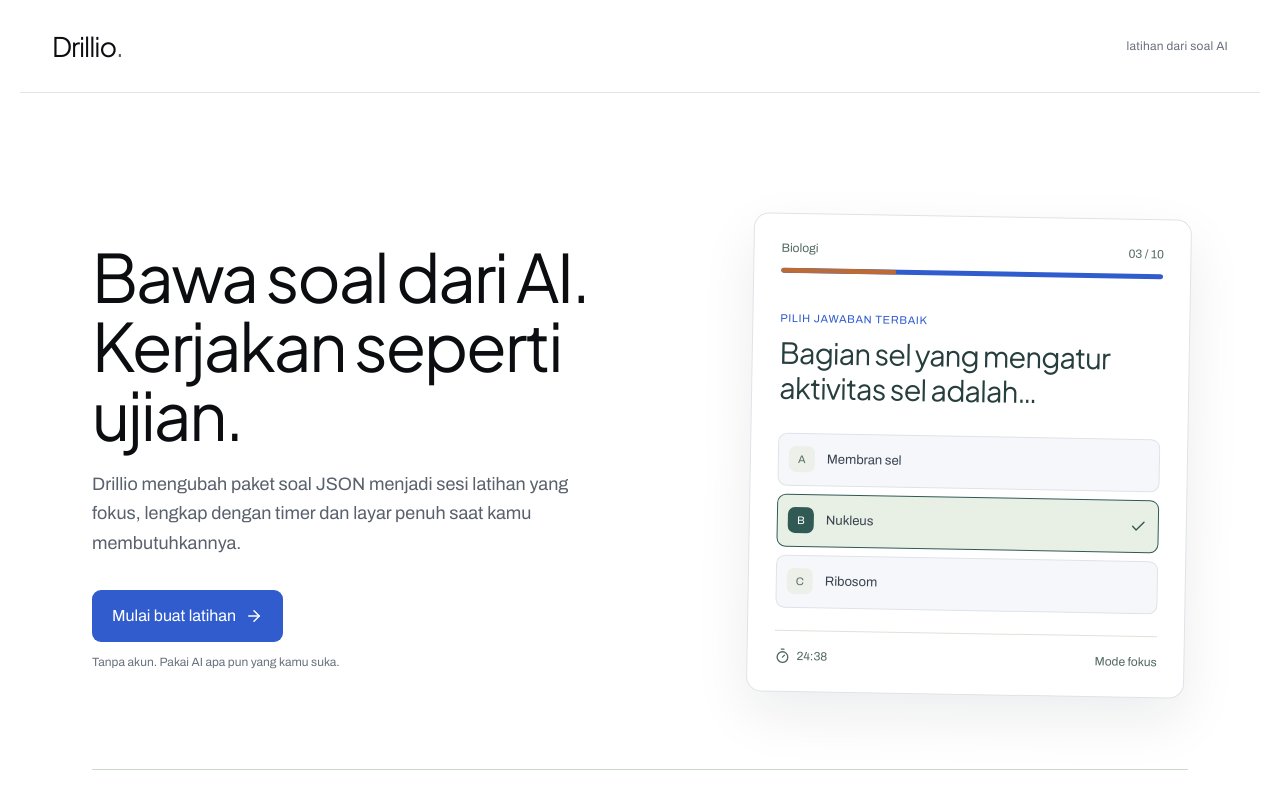
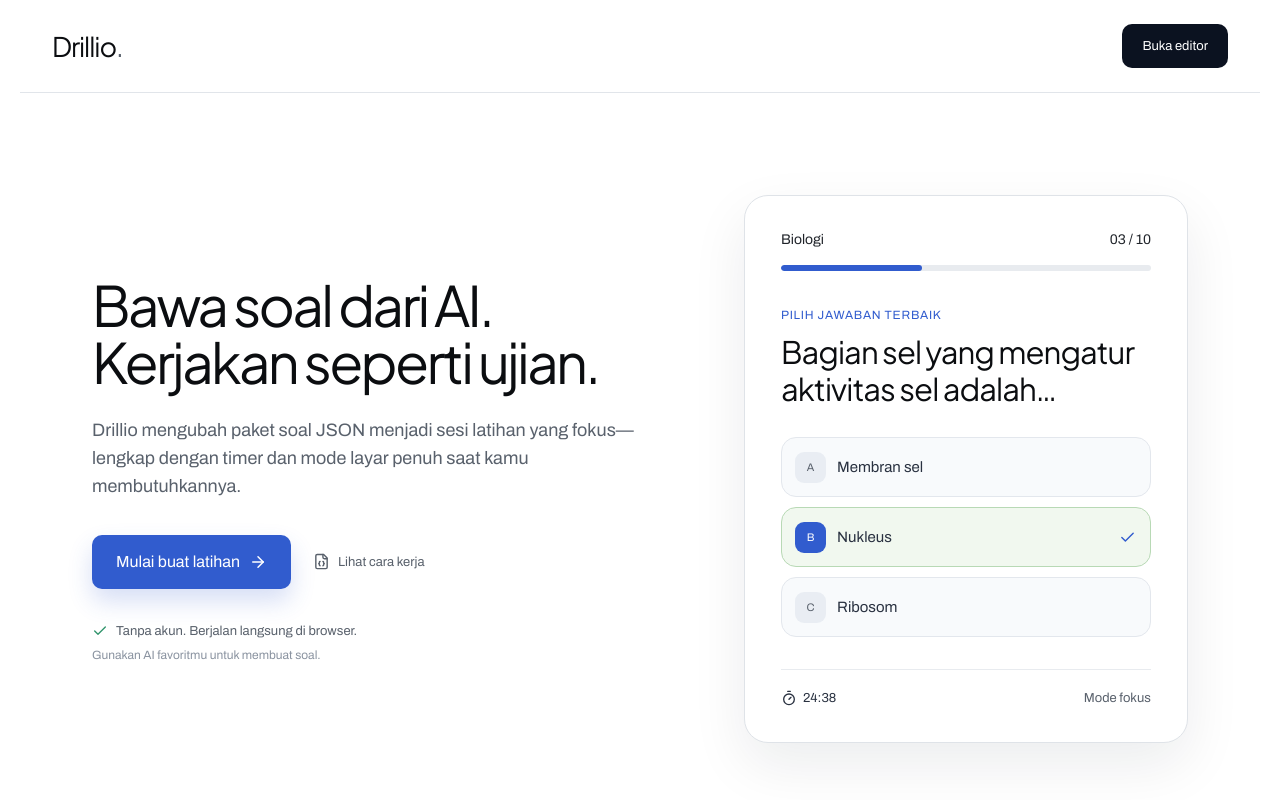
Before and after one commit to Dime07/drillio, a React (Vite) app: page / in a window 1280 px wide. Shown: the top 800 px of the page. Built offline with nearby package versions, Linux system fonts and the light colour scheme.

Commit message:
refine: polish Drillio landing hero

```diff
--- a/src/App.tsx
+++ b/src/App.tsx
@@ -158,7 +158,15 @@ function AppRoutes() {
             Drillio<span className="brand-stop">.</span>
           </span>
         </button>
-        <span className="header-note">latihan dari soal AI</span>
+        <div className="header-actions">
+          <button
+            className="header-cta"
+            type="button"
+            onClick={() => navigate('/setup')}
+          >
+            Buka editor
+          </button>
+        </div>
       </header>
       <Routes>
         <Route
--- a/src/components/LandingPage.tsx
+++ b/src/components/LandingPage.tsx
@@ -1,4 +1,4 @@
-import { ArrowRight, Check, Timer } from 'lucide-react'
+import { ArrowRight, Check, FileJson, Timer } from 'lucide-react'
 
 export function LandingPage({ onStart }: { onStart: () => void }) {
   return (
@@ -11,15 +11,23 @@ export function LandingPage({ onStart }: { onStart: () => void }) {
             Kerjakan seperti ujian.
           </h1>
           <p>
-            Drillio mengubah paket soal JSON menjadi sesi latihan yang fokus,
-            lengkap dengan timer dan layar penuh saat kamu membutuhkannya.
+            Drillio mengubah paket soal JSON menjadi sesi latihan yang fokus—
+            lengkap dengan timer dan mode layar penuh saat kamu membutuhkannya.
           </p>
-          <button className="landing-cta" type="button" onClick={onStart}>
-            Mulai buat latihan <ArrowRight size={18} />
-          </button>
-          <span className="landing-note">
-            Tanpa akun. Pakai AI apa pun yang kamu suka.
-          </span>
+          <div className="landing-actions">
+            <button className="landing-cta" type="button" onClick={onStart}>
+              Mulai buat latihan <ArrowRight size={18} />
+            </button>
+            <a className="landing-secondary" href="#landing-features">
+              <FileJson size={17} /> Lihat cara kerja
+            </a>
+          </div>
+          <div className="landing-trust">
+            <span>
+              <Check size={16} /> Tanpa akun. Berjalan langsung di browser.
+            </span>
+            <small>Gunakan AI favoritmu untuk membuat soal.</small>
+          </div>
         </div>
         <section
           className="session-preview"
@@ -55,7 +63,11 @@ export function LandingPage({ onStart }: { onStart: () => void }) {
           </div>
         </section>
       </div>
-      <section className="landing-points" aria-label="Fitur utama Drillio">
+      <section
+        className="landing-points"
+        id="landing-features"
+        aria-label="Fitur utama Drillio"
+      >
         <article>
           <h2>Buat soal di AI pilihanmu</h2>
           <p>
--- a/src/styles.css
+++ b/src/styles.css
@@ -149,7 +149,7 @@ button:disabled {
   width: 30%;
   height: 100%;
   border-radius: inherit;
-  background: #bd6a35;
+  background: #315cce;
 }
 .preview-label {
   margin-bottom: 11px;
@@ -1285,6 +1285,205 @@ pre {
 .incorrect .review-status {
   color: #0b0d10;
 }
+.header-actions {
+  display: flex;
+  align-items: center;
+  gap: 28px;
+}
+.header-link,
+.landing-secondary,
+.landing-footer a {
+  color: #59616c;
+  font-size: 13px;
+  font-weight: 700;
+  text-decoration: none;
+}
+.header-link:hover,
+.landing-secondary:hover,
+.landing-footer a:hover {
+  color: #315cce;
+}
+.header-cta {
+  min-height: 44px;
+  padding: 0 20px;
+  border: 0;
+  border-radius: 10px;
+  background: #0b1220;
+  color: #ffffff;
+  font-size: 13px;
+  font-weight: 700;
+}
+.header-cta:hover {
+  background: #315cce;
+}
+.landing-page {
+  padding-top: clamp(58px, 8vw, 96px);
+}
+.landing-hero {
+  gap: clamp(48px, 7vw, 96px);
+  min-height: 560px;
+}
+.landing-copy h1 {
+  max-width: 700px;
+  margin-bottom: 27px;
+  font-size: clamp(40px, 4.35vw, 62px);
+  line-height: 1.02;
+  letter-spacing: -0.05em;
+}
+.landing-copy > p {
+  max-width: 570px;
+  margin-bottom: 34px;
+  color: #59616c;
+  font-size: 18px;
+  line-height: 1.55;
+}
+.landing-actions {
+  display: flex;
+  align-items: center;
+  flex-wrap: wrap;
+  gap: 20px;
+}
+.landing-cta {
+  min-height: 54px;
+  padding: 0 24px;
+  border-radius: 10px;
+  box-shadow: 0 12px 24px rgba(49, 92, 206, 0.2);
+}
+.landing-secondary {
+  display: inline-flex;
+  align-items: center;
+  gap: 8px;
+  min-height: 46px;
+  padding: 0 2px;
+}
+.landing-trust {
+  display: grid;
+  gap: 9px;
+  margin-top: 34px;
+  color: #59616c;
+  font-size: 13px;
+}
+.landing-trust span,
+.landing-trust small {
+  display: inline-flex;
+  align-items: center;
+  gap: 8px;
+}
+.landing-trust span svg {
+  color: #31946c;
+}
+.landing-trust small {
+  color: #8a93a0;
+  font-size: 12px;
+}
+.session-preview {
+  width: 100%;
+  max-width: 560px;
+  justify-self: end;
+  padding: 36px;
+  border-radius: 24px;
+  transform: none;
+}
+.preview-topline {
+  color: #20242a;
+  font-size: 14px;
+}
+.preview-progress {
+  height: 6px;
+  margin: 18px 0 37px;
+  background: #e8ebef;
+}
+.preview-progress span {
+  width: 38%;
+}
+.preview-label {
+  color: #315cce;
+  font-size: 12px;
+}
+.session-preview h2 {
+  max-width: 460px;
+  margin-bottom: 30px;
+  color: #0b0d10;
+  font-size: clamp(24px, 2.5vw, 31px);
+  line-height: 1.2;
+}
+.preview-option {
+  grid-template-columns: 32px minmax(0, 1fr) 18px;
+  min-height: 60px;
+  margin: 10px 0;
+  padding: 11px 13px;
+  border-color: #e3e7ed;
+  border-radius: 15px;
+  background: #f8fafc;
+  color: #293140;
+  font-size: 15px;
+}
+.preview-option b {
+  width: 31px;
+  height: 31px;
+  border-radius: 9px;
+  background: #e9edf3;
+  color: #59616c;
+}
+.preview-option.active {
+  border-color: #b8d9b5;
+  background: #f1f8ef;
+}
+.preview-option.active b {
+  background: #315cce;
+}
+.preview-option.active svg {
+  color: #315cce;
+}
+.preview-footer {
+  margin-top: 32px;
+  padding-top: 20px;
+  border-top-color: #e8ebef;
+  color: #293140;
+  font-size: 13px;
+}
+.preview-footer span:last-child {
+  color: #59616c;
+}
+.landing-points {
+  gap: 42px;
+  margin-top: 76px;
+  padding-top: 34px;
+  border-top-color: #e1e5ea;
+}
+.landing-points article {
+  padding-right: 24px;
+}
+.landing-points h2 {
+  color: #0b0d10;
+  font-size: 16px;
+}
+.landing-points p {
+  color: #68717d;
+}
+.landing-footer {
+  display: flex;
+  align-items: center;
+  justify-content: space-between;
+  gap: 20px;
+  margin-top: 70px;
+  padding-top: 24px;
+  border-top: 1px solid #e1e5ea;
+  color: #68717d;
+  font-size: 13px;
+}
+.landing-footer > span,
+.landing-footer nav {
+  display: flex;
+  align-items: center;
+  gap: 22px;
+}
+.landing-footer i {
+  width: 8px;
+  height: 8px;
+  border-radius: 50%;
+  background: #315cce;
+}
 @media (max-width: 900px) and (min-width: 761px) {
   .configure-page {
     grid-template-columns: minmax(0, 1fr);
@@ -1310,6 +1509,17 @@ pre {
   .header-note {
     display: none;
   }
+  .header-actions {
+    gap: 12px;
+  }
+  .header-link {
+    display: none;
+  }
+  .header-cta {
+    min-height: 40px;
+    padding: 0 13px;
+    font-size: 12px;
+  }
   .landing-page {
     padding: 43px 20px 52px;
   }
@@ -1319,15 +1529,27 @@ pre {
     min-height: 0;
   }
   .landing-copy h1 {
-    font-size: clamp(39px, 11vw, 52px);
+    font-size: clamp(36px, 10vw, 46px);
   }
   .landing-copy > p {
     font-size: 16px;
   }
+  .landing-actions {
+    align-items: stretch;
+    flex-direction: column;
+    gap: 10px;
+  }
   .landing-cta {
     width: 100%;
   }
+  .landing-secondary {
+    justify-content: center;
+  }
+  .landing-trust {
+    margin-top: 25px;
+  }
   .session-preview {
+    max-width: none;
     padding: 20px;
     transform: none;
   }
@@ -1339,6 +1561,11 @@ pre {
   .landing-points article {
     padding: 0;
   }
+  .landing-footer {
+    align-items: flex-start;
+    flex-direction: column;
+    margin-top: 50px;
+  }
   .configure-page {
     display: block;
     min-height: auto;
```
